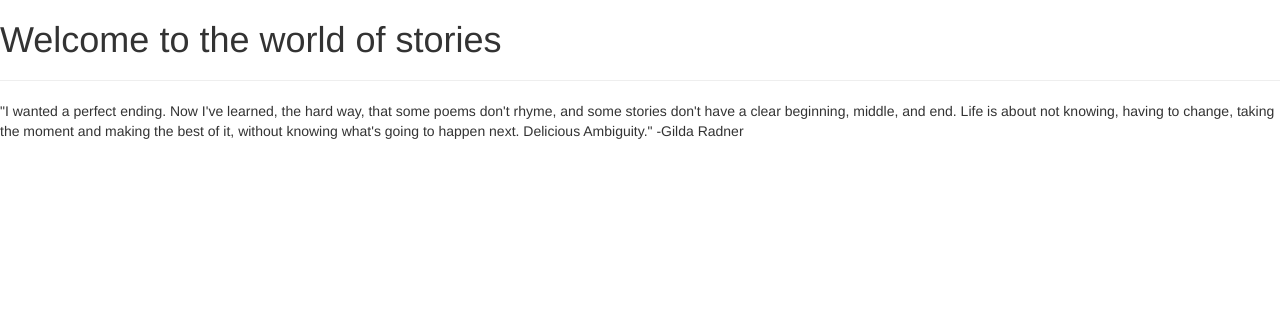
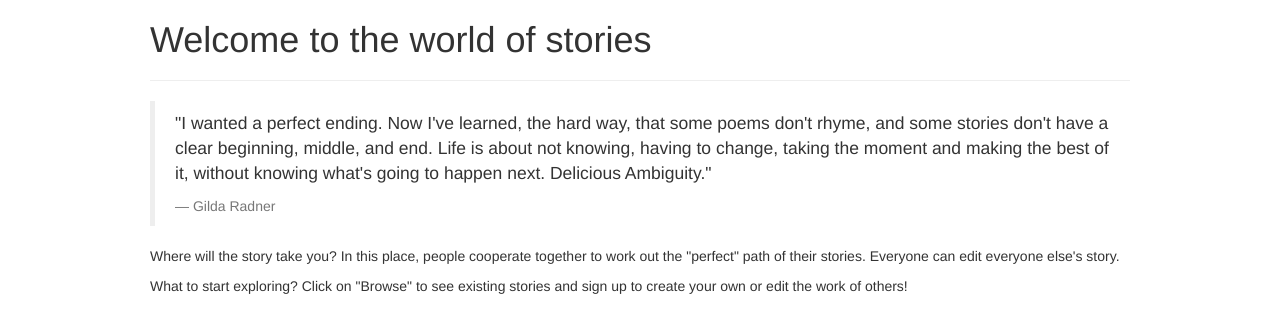
Before and after one commit to drothblatt/Untitled, a Flask app: page / in a window 1280 px wide. Shown: the part 52-385 px from the top of the page. Run offline with Flask 2, Linux system fonts and the light colour scheme; some libraries are stand-ins or nearby versions.

Commit message:
finished home

```diff
--- a/templates/home.html
+++ b/templates/home.html
@@ -1,9 +1,22 @@
 {% extends "master.html" %}
 
 {% block body %}
+<div class="middleBody">
 
 <h1>Welcome to the world of stories</h1>
 <hr>
-<p>"I wanted a perfect ending. Now I've learned, the hard way, that some poems don't rhyme, and some stories don't have a clear beginning, middle, and end. Life is about not knowing, having to change, taking the moment and making the best of it, without knowing what's going to happen next. Delicious Ambiguity." -Gilda Radner</p>
+<blockquote>
+<p>"I wanted a perfect ending. Now I've learned, the hard way, that some poems
+don't rhyme, and some stories don't have a clear beginning, middle, and end.
+Life is about not knowing, having to change, taking the moment and making the
+best of it, without knowing what's going to happen next. Delicious Ambiguity."</p>
+<footer>Gilda Radner</footer>
+</blockquote>
+<p>Where will the story take you? In this place, people cooperate together to work
+out the "perfect" path of their stories. Everyone can edit everyone else's
+story.</p>
 
+<p>What to start exploring? Click on "Browse" to see existing stories and sign
+up to create your own or edit the work of others!</p>
+</div>
 {% endblock %}
```
